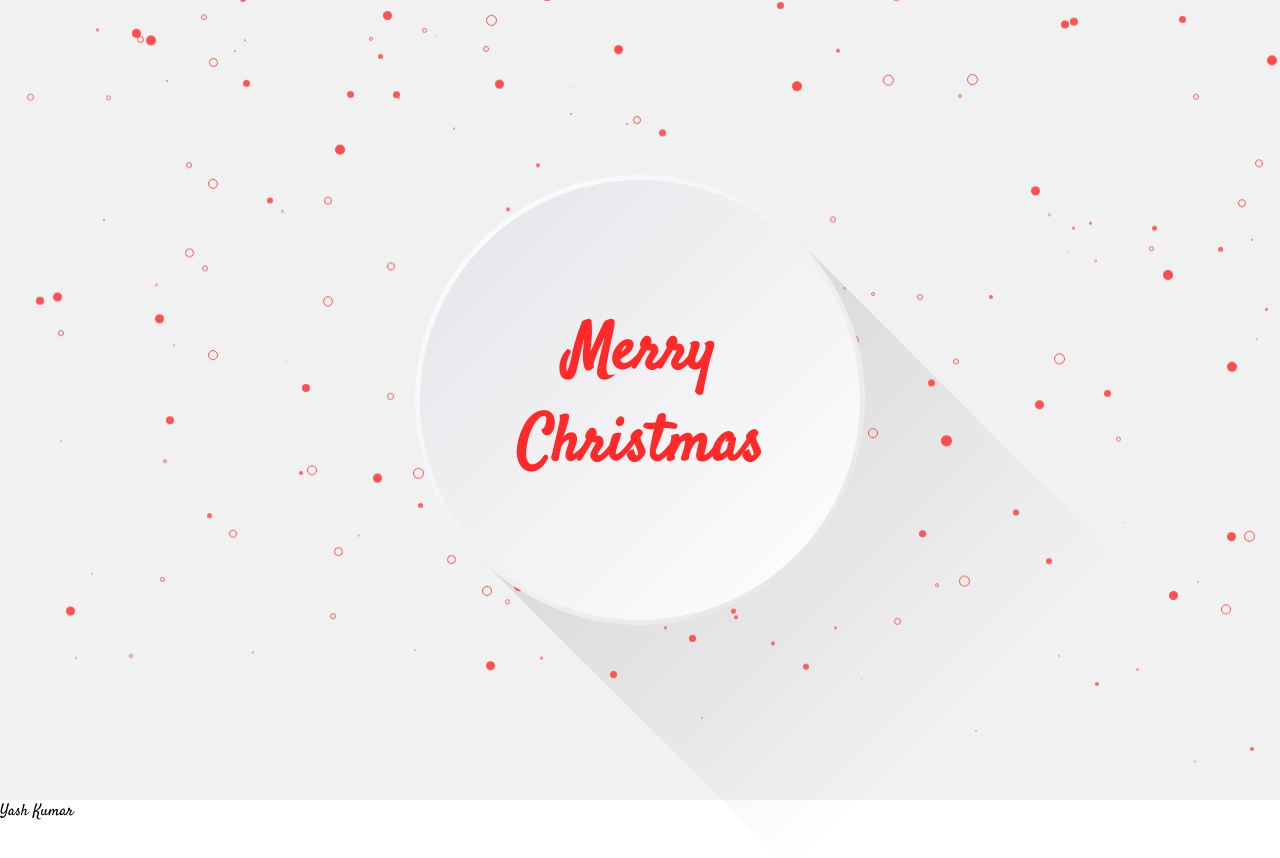
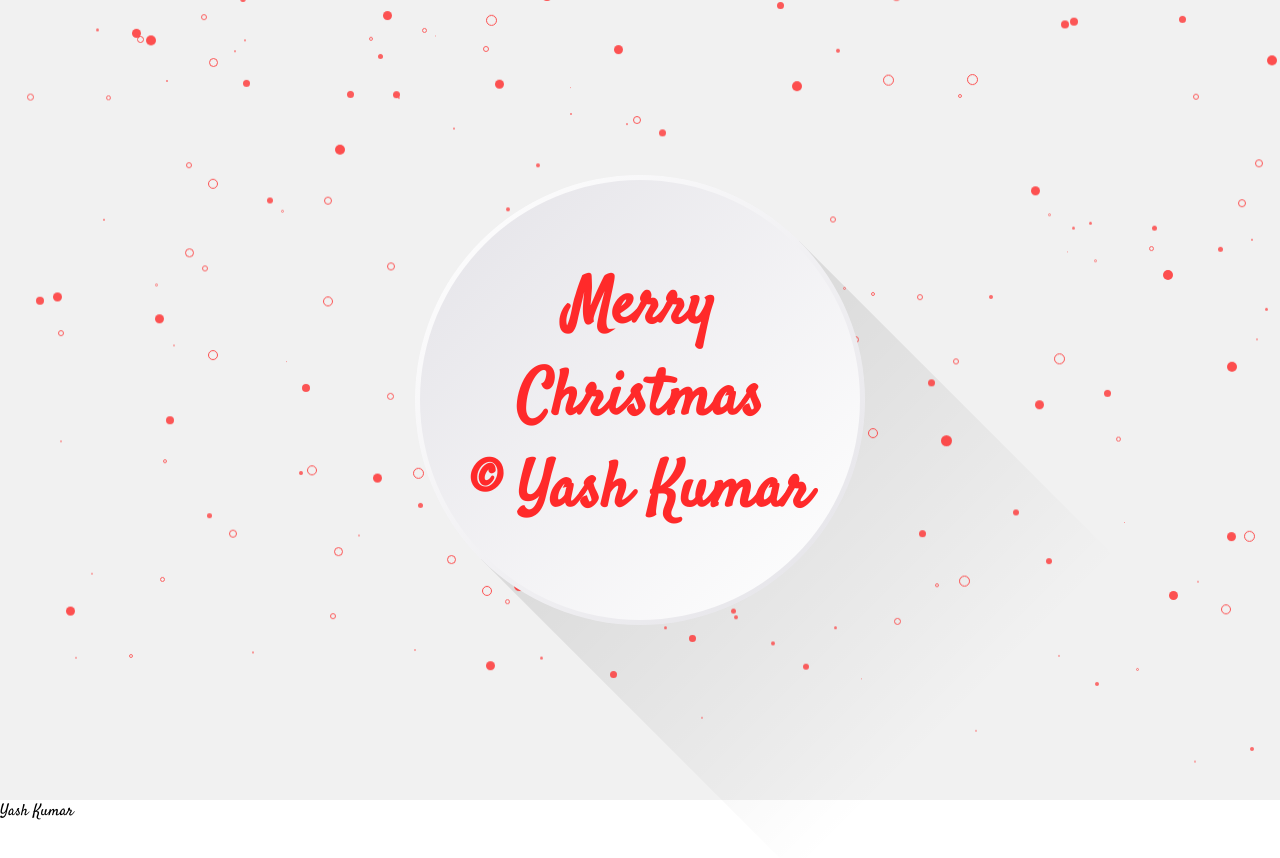
Before and after one commit to kyash108/christmas.github.io, a plain HTML site: page index.html in a window 1280 px wide. Drawn offline with Linux system fonts and the light colour scheme.

Commit message:
Update index.html

```diff
--- a/index.html
+++ b/index.html
@@ -9,7 +9,7 @@
         <section>
             <div class="box">
                 <div class="circle">
-                    <h2>Merry<br>Christmas</h2>
+                    <h2>Merry<br>Christmas<br>&#169; Yash Kumar</h2>
                 </div>
             </div>
         </section>
```
